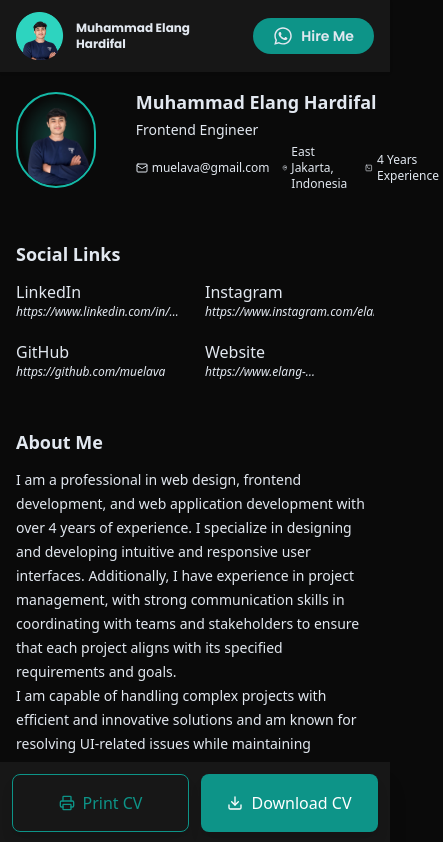
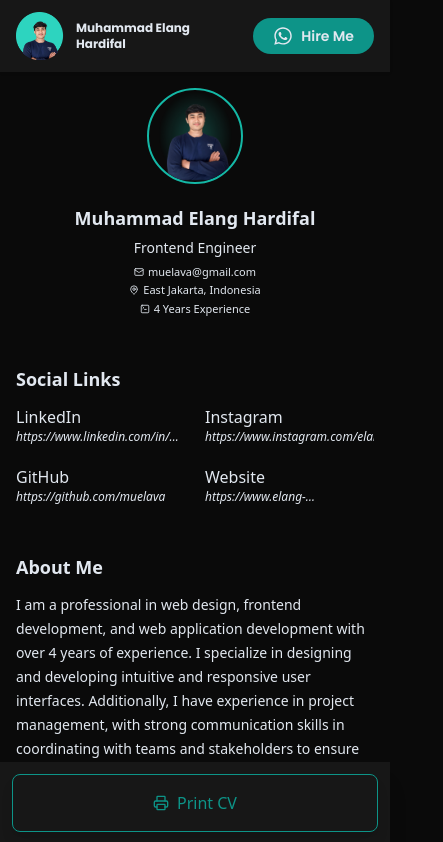
Before and after one commit to muelava/portofolio, a React (Vite) app: page /my-cv in a window 390 px wide. Shown: the top 842 px of the page, 443 px wide, since content can reach past the window. Built offline with nearby package versions, Linux system fonts and the light colour scheme.

Commit message:
fix print

```diff
--- a/src/components/cv/ExperienceComponent.tsx
+++ b/src/components/cv/ExperienceComponent.tsx
@@ -55,10 +55,10 @@ const ExperienceComponent = () => {
             <img src={`/assets/companies/${experience.logo}`} alt={experience.logo} className="size-12 min-w-12 w-12 object-contain" />
           </div>
           <div className="flex-auto">
-            <div className="flex justify-between items-start">
+            <div className="flex flex-col md:flex-row justify-between items-start">
               <div>
                 <p className="text-lg font-semibold">{experience.jobAs}</p>
-                <small className="font-light text-gray-400">{experience.company}</small>
+                <small className="font-light text-neutral-400 print:text-neutral-600">{experience.company}</small>
               </div>
               <div>
                 <span className="text-xs">
--- a/src/pages/Cv.tsx
+++ b/src/pages/Cv.tsx
@@ -12,7 +12,7 @@ const CvPage = () => {
 
   const handlePrint = useReactToPrint({
     contentRef: componentRef,
-    documentTitle: "Muhammad_Elang_Hardifal_CV",
+    documentTitle: "CV_Muhammad_Elang_Hardifal_" + Date.now(),
     pageStyle: `
       @page {
         size: A2;
@@ -48,13 +48,13 @@ const CvPage = () => {
 
   return (
     <>
-      <div className="fixed bottom-0 left-0 right-0 p-3 bg-neutral-900 shadow-xl">
-        <div className="grid grid-cols-2 gap-x-3 max-w-7xl mx-auto">
-          <button onClick={handlePrint} className="flex items-center justify-center gap-2 border border-teal-600 hover:bg-teal-700 text-teal-600 hover:text-white p-4 rounded-lg shadow-lg transition-colors">
+      <div className="fixed bottom-0 left-0 right-0 p-3 bg-neutral-900 shadow-xl z-30">
+        <div className="grid grid-cols-1 gap-x-3 max-w-7xl mx-auto">
+          <button onClick={handlePrint} className="flex items-center justify-center gap-2 border border-teal-600 hover:bg-teal-700 text-teal-600 hover:text-white p-4 rounded-lg shadow-lg transition-colors disabled:pointer-events-none disabled:opacity-60">
             <Printer size={16} />
             Print CV
           </button>
-          <button onClick={handlePrint} className="flex items-center justify-center gap-2 bg-teal-600 hover:bg-teal-700 text-white p-4 rounded-lg shadow-lg transition-colors">
+          <button onClick={handlePrint} className="hidden items-center justify-center gap-2 bg-teal-600 hover:bg-teal-700 text-white p-4 rounded-lg shadow-lg transition-colors disabled:pointer-events-none disabled:opacity-60">
             <Download size={16} />
             Download CV
           </button>
@@ -63,26 +63,26 @@ const CvPage = () => {
 
       <section className="max-w-7xl mx-auto p-4" ref={componentRef}>
         {/* ====== PROFILE ====== */}
-        <div className="flex gap-x-10 items-center">
+        <div className="flex flex-col md:flex-row gap-5 md:gap-10 items-center">
           <img src="/assets/img/elang-hero.png" alt="elang_fal" className="size-24 rounded-full object-contain border-2 border-teal-500" />
           <div>
-            <p className="font-semibold text-lg">Muhammad Elang Hardifal</p>
-            <p className="text-sm font-light my-1">Frontend Engineer</p>
-            <ul className="flex gap-x-3 items-center">
-              <li className="flex items-center gap-x-1 text-xs">
-                <Mail size={12} />
+            <p className="font-semibold text-lg text-center md:text-start">Muhammad Elang Hardifal</p>
+            <p className="text-sm font-light my-1.5 md:my-1 text-center md:text-start">Frontend Engineer</p>
+            <ul className="flex flex-col md:flex-row gap-0.5 md:gap-3 items-center">
+              <li className="flex items-center gap-x-1 text-[11px] md:text-xs">
+                <Mail className="size-[10px] md:size-3" />
                 <a href="#" target="_blank">
                   muelava@gmail.com
                 </a>
               </li>
-              <li className="flex items-center gap-x-1 text-xs">
-                <MapPin size={12} />
+              <li className="flex items-center gap-x-1 text-[11px] md:text-xs">
+                <MapPin className="size-[10px] md:size-3" />
                 <a href="#" target="_blank">
                   East Jakarta, Indonesia
                 </a>
               </li>
-              <li className="flex items-center gap-x-1 text-xs">
-                <SquareTerminal size={12} />
+              <li className="flex items-center gap-x-1 text-[11px] md:text-xs">
+                <SquareTerminal className="size-[10px] md:size-3" />
                 <a href="#" target="_blank">
                   4 Years Experience
                 </a>
```
